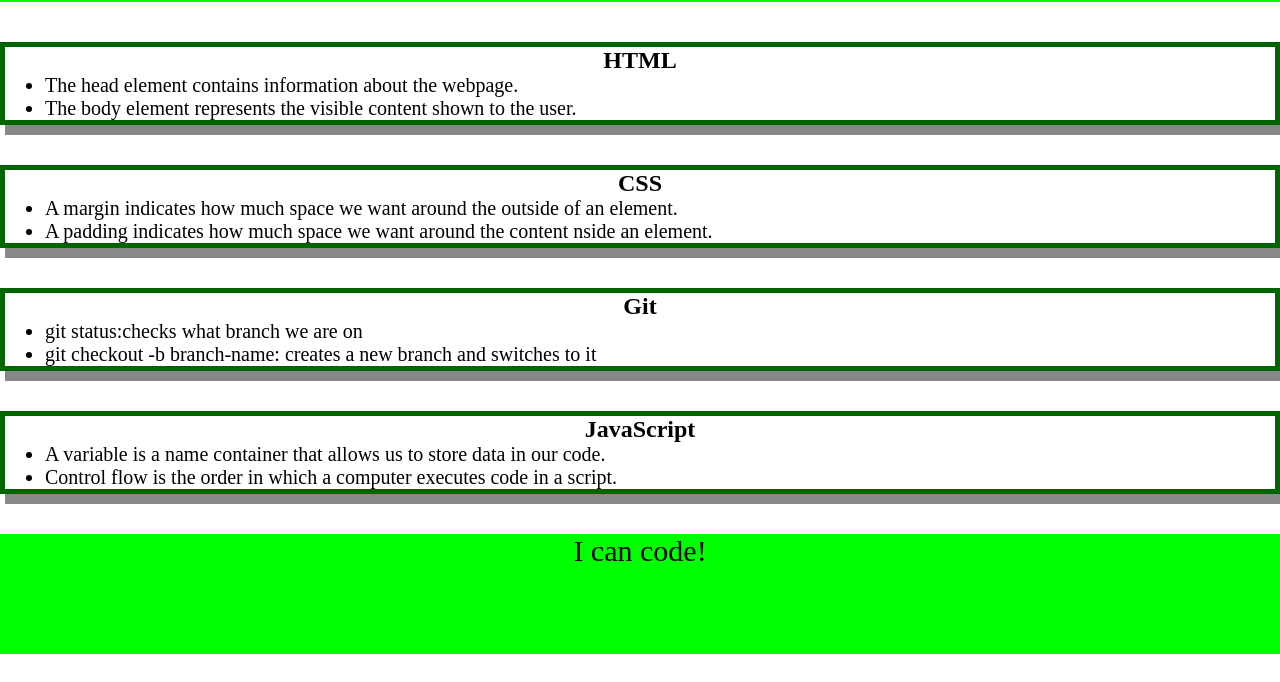
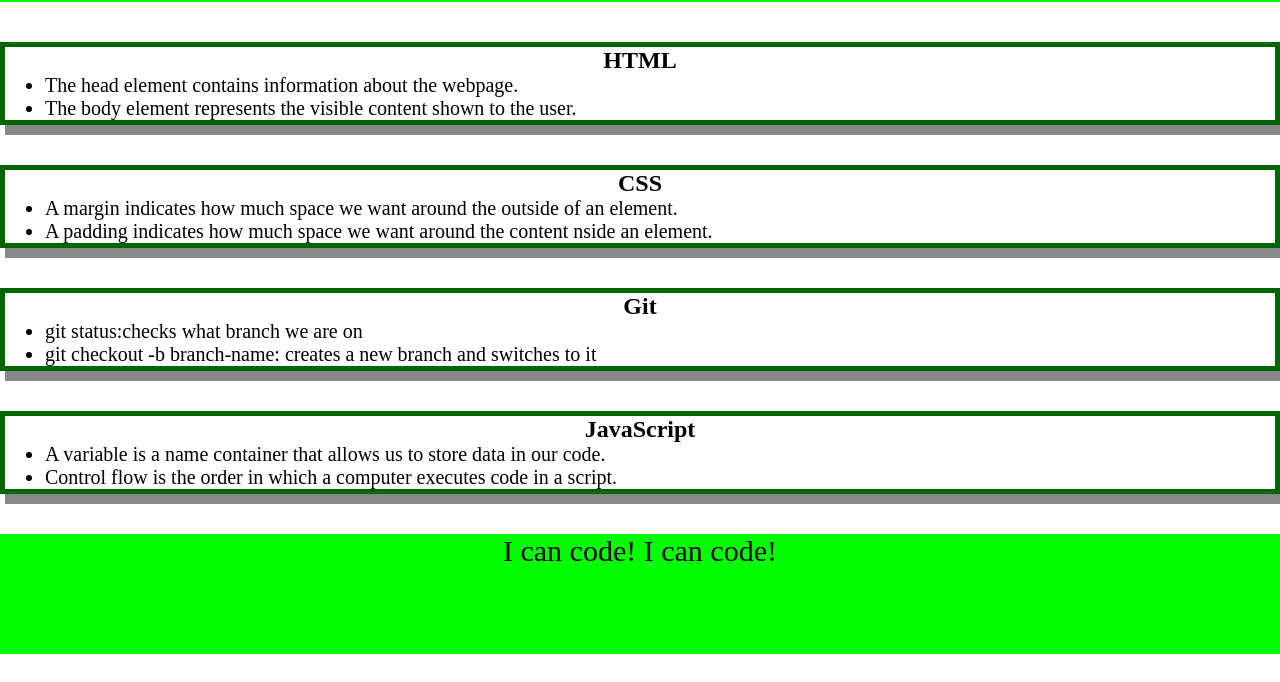
Before and after one commit to AlexO16/prework-study-guide, a plain HTML site: page index.html in a window 1280 px wide. Shown: the part 118-800 px from the top of the page. Drawn offline with Linux system fonts and the light colour scheme.

Commit message:
edited html

```diff
--- a/index.html
+++ b/index.html
@@ -53,7 +53,7 @@
   </main>
 
   <footer>
-    <p>I can code!</p>
+    <p>I can code! I can code!</p>
   </footer>
   <script src="./assets/script.js"></script>
 </body>
```
